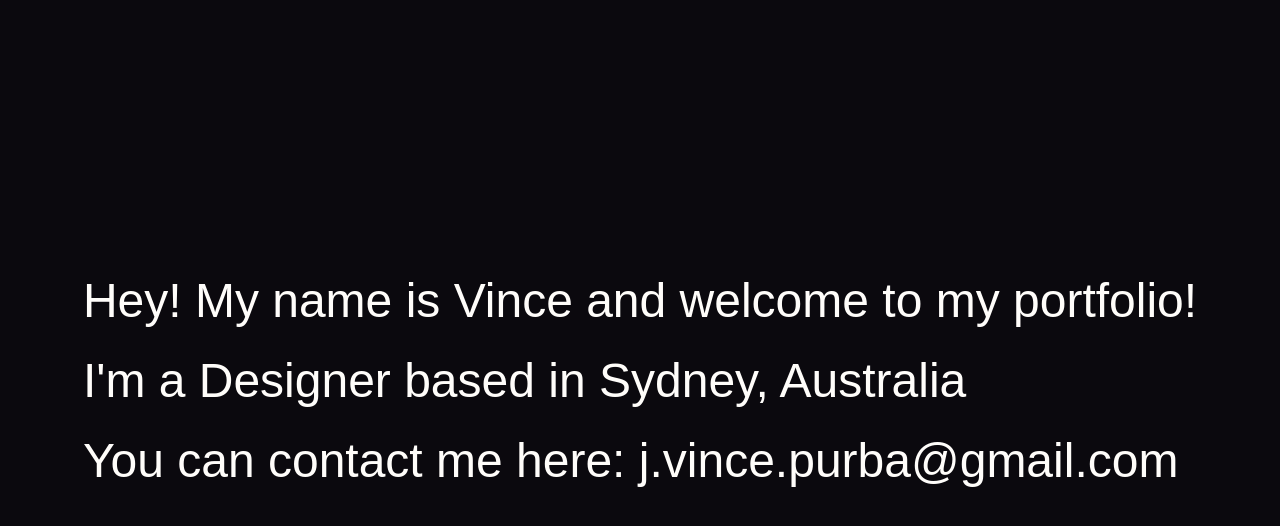
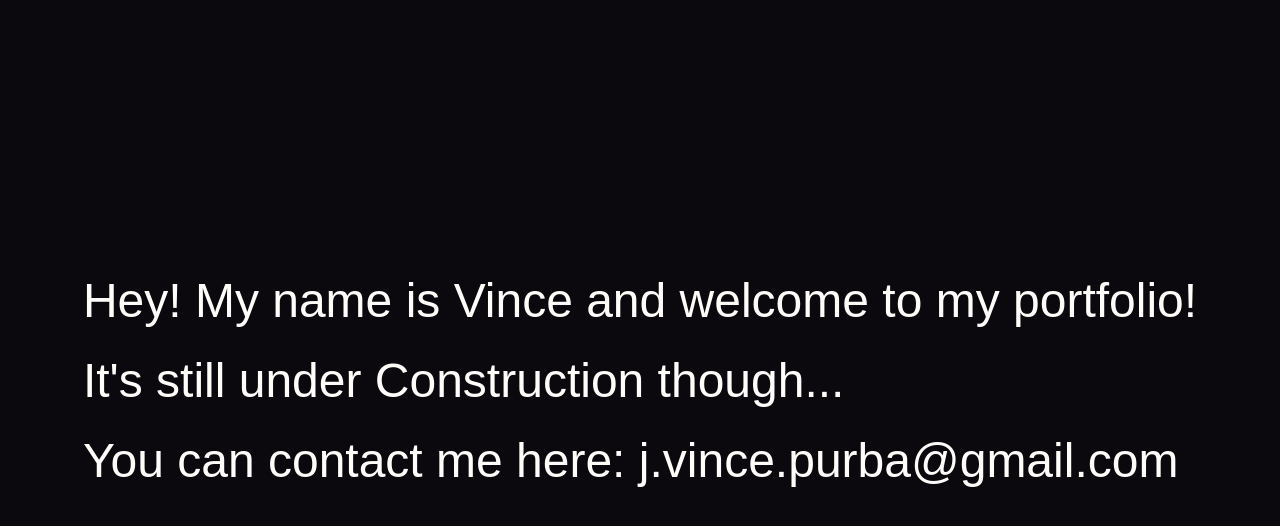
Before and after one commit to jvincepurba/portfolio, a website built with Vite: page index.html in a window 1280 px wide. Shown: the part 68-594 px from the top of the page. Built offline with nearby package versions, Linux system fonts and the light colour scheme.

Commit message:
placeholder
Put construction placeholder

```diff
--- a/index.html
+++ b/index.html
@@ -82,7 +82,7 @@
           Hey! My name is Vince and welcome to my portfolio!
         </span>
         <span>
-          I'm a Designer based in Sydney, Australia
+          It's still under Construction though...
         </span>
         <span>
           You can contact me here: <a href="#" class="a-text">j.vince.purba@gmail.com</a>
```
